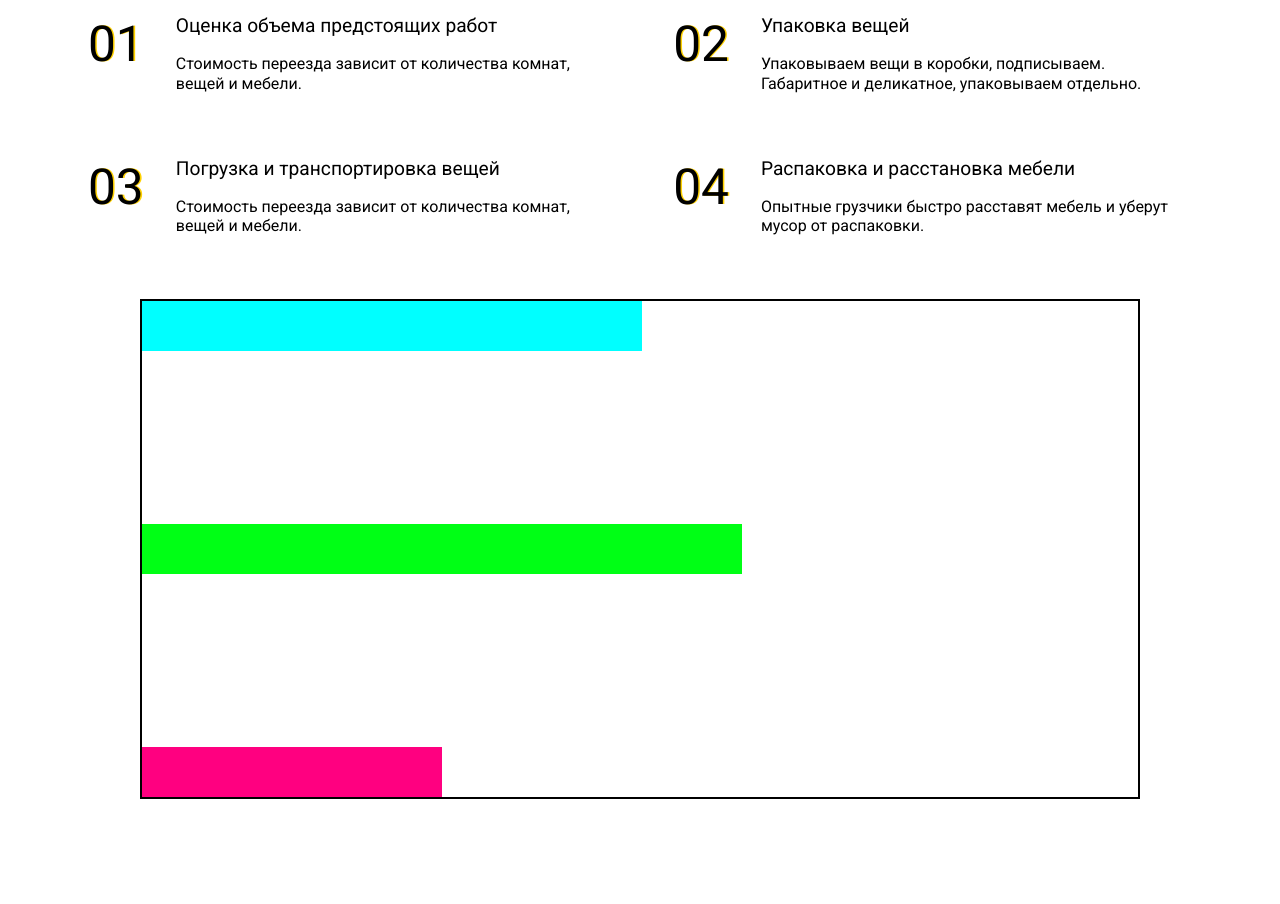
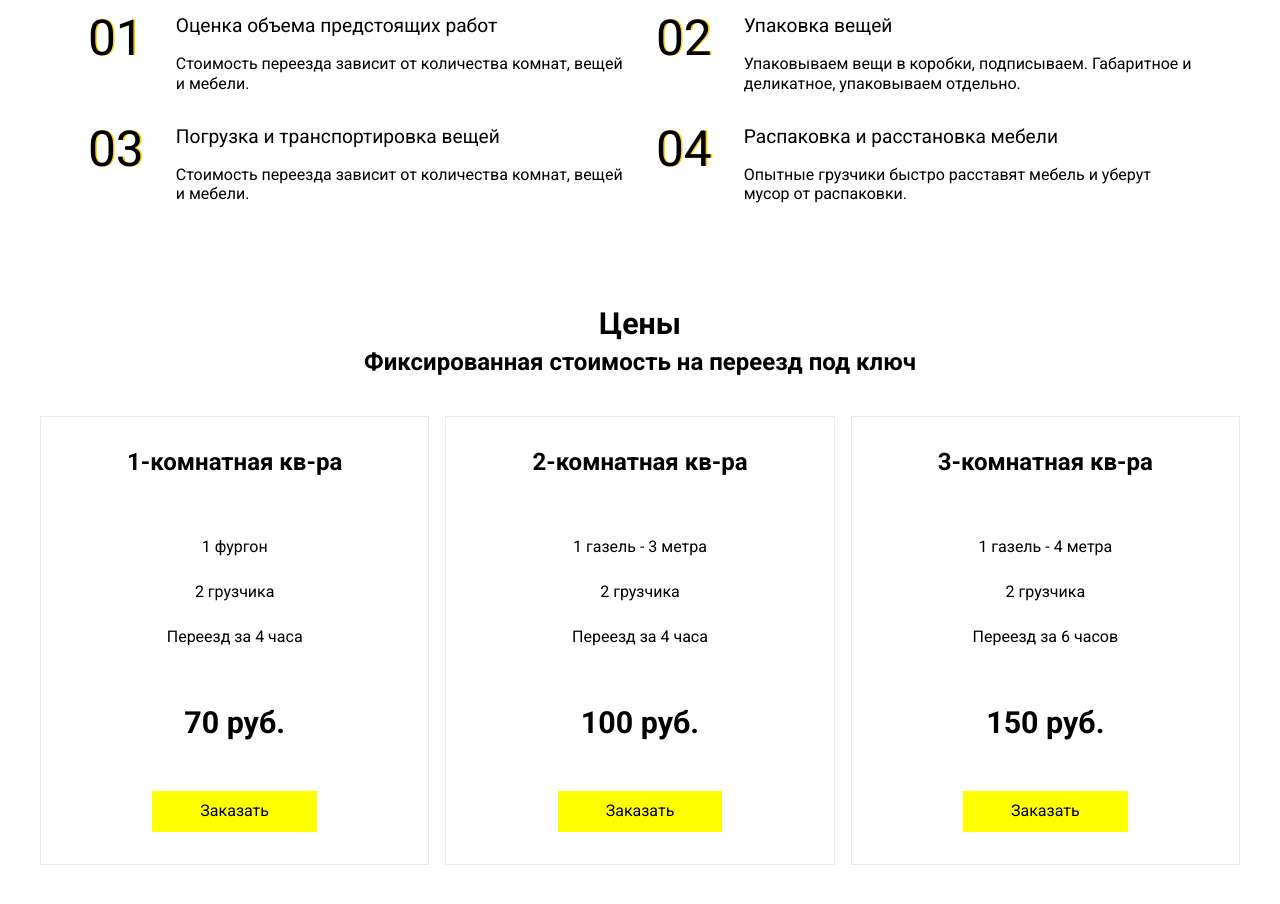
Before and after one commit to pezh2008/test3, a plain HTML site: page index.html in a window 1280 px wide. Shown: the part 880-1784 px from the top of the page. Before the commit the page ends 1679 px from the top, so only its background shows below. Drawn offline with Linux system fonts and the light colour scheme.

Commit message:
ct-2: - finish

```diff
--- /dev/null
+++ b/css/price.css
@@ -0,0 +1,115 @@
+.price__contaner {
+    max-width: 78rem;
+    margin: 0 auto 6rem auto;
+    padding: 6rem 1.5rem 0 1.5rem;
+}
+
+.price__title {
+    text-align: center;
+    font-weight: 600;
+    font-size: 1.9rem;
+    line-height: 3.1rem;
+}
+
+.price__subtitle {
+    text-align: center;
+    font-weight: 600;
+    font-size: 1.5rem;
+    line-height: 1.7rem;
+    margin: 0px 0px 2.5rem 0px;
+}
+
+.price__content {
+    display: grid;
+    grid-template-columns: 1fr 1fr 1fr;
+    gap: 1rem;
+}
+
+.price__card {
+    border: 1px solid #EBEBEB;
+    padding: 2rem 1rem;
+}
+
+.price__card:hover {
+    border: 1px solid var(--yellow);
+}
+
+.price__items {}
+
+.price__flat {}
+
+.price__room {
+    font-weight: 600;
+    font-size: 1.5rem;
+    line-height: 1.7rem;
+    text-align: center;
+    margin: 0px 0px 3.8rem 0px;
+}
+
+.price__van {
+    font-weight: normal;
+    font-size: 1rem;
+    line-height: 1.2rem;
+    text-align: center;
+    margin: 0 0 1.6rem 0;
+}
+
+.price__loader {
+    font-weight: normal;
+    font-size: 1rem;
+    line-height: 1.2rem;
+    text-align: center;
+    margin: 0 0 1.6rem 0;
+}
+
+.price__time {
+    font-weight: normal;
+    font-size: 1rem;
+    line-height: 1.2rem;
+    text-align: center;
+    margin: 0 0 3.8rem 0;
+}
+
+.price__price {
+    margin: 0 0 3.25rem 0;
+    font-style: normal;
+    font-weight: 600;
+    font-size: 1.9rem;
+    line-height: 2rem;
+    text-align: center;
+}
+
+.price__button {
+    display: flex;
+    justify-content: center;
+}
+
+.price__button span {
+    background-color: yellow;
+    padding: 0.8rem 3rem 0.8rem 3rem;
+    cursor: pointer;
+}
+
+.price__button span:hover {
+    background-color: rgb(240, 240, 86);
+}
+
+.price__text {
+    font-style: normal;
+    font-weight: 500;
+    font-size: 1.25rem;
+    line-height: 1.5rem;
+    text-align: center;
+}
+
+@media(max-width: 760px) {
+    .price__content {
+        grid-template-columns: 1fr 1fr;
+    }
+}
+
+@media(max-width: 480px) {
+    .price__content {
+        grid-template-columns: 1fr;
+    }
+}
--- a/css/steps.css
+++ b/css/steps.css
@@ -1,4 +1,3 @@
-
 .steps__contaner {
     max-width: 72rem;
     margin: 0 auto;
@@ -11,40 +10,30 @@
     font-size: 1.9rem;
     line-height: 2.1rem;
     margin: 0px 0px 4.1rem 0px;
-
 }
 
 .steps__content {
-    display: flex;
-    flex-wrap: wrap;
-    justify-content: space-between;
+    display: grid;
+    grid-template-columns: 1fr 1fr;
+    gap: 2rem;
+}
 
-
-}
 .step {
-    width: 47%;
-    margin: 0px 0px 4rem 0px;
     display: flex;
     gap: 2rem;
-
-
-
 }
 
 .step__number {
     font-weight: 300;
     font-size: 3.1rem;
-    line-height: 3.8rem;
-    text-shadow: 0.1rem  0px #FED100;;
-
-
+    text-shadow: 0.1rem 0px #FED100;
 }
 
 .step__title {
-    font-weight: 31rem;
+    font-weight: 500;
     font-size: 1.2rem;
     line-height: 1.5rem;
-    margin: 0px 0px 1rem 0px ;
+    margin: 0px 0px 1rem 0px;
 }
 
 .step__text {
@@ -52,76 +41,17 @@
     line-height: 1.2rem;
 }
 
-
-@media( max-width: 860px ){
-    .steps__content{
-        display: flex;
-        flex-direction: column;
+@media(max-width:480px) {
+    .steps__content {
+        grid-template-columns: 1fr;
+    }
+    .step {
         align-items: center;
     }
-    .step__number{
-        font-size: 5.6rem;
-        font-weight: 300;
-        line-height: 6.9rem;
+    .step__text {
+        display: none;
     }
-    .step__title{
-        font-weight: 500;
-        font-size: 1.5rem;
-        list-style: 2rem;
+    .step__title {
+        margin: 0;
     }
-    .step__text{
-        font-size: 1rem;
-        line-height: 1.3rem;
-    }
-    }
-@media( max-width: 480px ){
-
- .steps__content{
-
-
-         }
-
-        .step__number{
-            font-size: 5.6rem;
-            font-weight: 300;
-            line-height: 6.9rem;
-        }
-        .step__title{
-            font-weight: 500;
-            font-size: 1.5rem;
-            list-style: 2rem;
-        }
-        .step__text{
-            font-size: 1rem;
-            line-height: 1.3rem;
-        }
-    }
-
-.test {
-    display: flex;
-    width: 1000px;
-    margin: 0 auto;
-    flex-direction: column;
-    justify-content: space-between;
-    height: 500px;
-    border: 2px solid black;
 }
-.test1 {
-    height: 50px;
-    width: 500px;
-    background-color: aqua;
-
-}
-
-.test2 {
-    height: 50px;
-    width: 600px;
-    background-color: rgb(0, 255, 21);
-}
-
-.test3 {
-    height: 50px;
-    width: 300px;
-    background-color: rgb(255, 0, 128);
-
-}
--- a/css/style1.css
+++ b/css/style.css
@@ -1,9 +1,9 @@
 @import url(./baner.css);
 @import url(./steps.css);
-
+@import url(./price.css);
 *,
 *::before,
-*::after{
+*::after {
     margin: 0;
     padding: 0;
     border: 0;
@@ -13,10 +13,12 @@
 li {
     list-style: none;
 }
+
 a,
 a:visited {
     text-decoration: none;
 }
+
 a:hover {
     text-decoration: none;
 }
@@ -38,6 +40,7 @@ img {
 html {
     font-size: 16px;
 }
+
 body {
     font-family: 'Comforter', cursive;
     font-family: 'Roboto', sans-serif;
@@ -46,12 +49,8 @@ body {
     --black: #333333;
     --red: #FF352B;
     --white: #fff;
-
-
 }
 
 .wrapper {
-
     overflow: hidden;
-
 }
--- a/index.html
+++ b/index.html
@@ -1,5 +1,6 @@
 <!DOCTYPE html>
 <html lang="en">
+
 <head>
     <meta charset="UTF-8">
     <meta http-equiv="X-UA-Compatible" content="IE=edge">
@@ -7,9 +8,10 @@
     <link rel="preconnect" href="https://fonts.googleapis.com">
     <link rel="preconnect" href="https://fonts.gstatic.com" crossorigin>
     <link href="https://fonts.googleapis.com/css2?family=Comforter&family=Roboto:wght@400;700&display=swap" rel="stylesheet">
-    <link rel="stylesheet" href="/css/style1.css">
+    <link rel="stylesheet" href="/css/style.css">
     <title>Document</title>
 </head>
+
 <body>
 
     <div class="wrapper">
@@ -24,11 +26,11 @@
                         <li class="header__link">Контакты</li>
                     </nav>
                     <div class="header__phone">8(029)-999-12-13</div>
+                    <span class="header__burger"></span>
                 </header>
                 <div class="banner__content">
                     <div class="banner__calumn">
-                        <h1 class="banner__title">Квартирные <br>
-                            переезды </h1>
+                        <h1 class="banner__title">Квартирные <br> переезды </h1>
                         <p class="banner__subtitle">По Бресту и области
                         </p>
                         <div class="banner__button">Заказать</div>
@@ -36,18 +38,18 @@
 
                             <div class="banner__plus">
                                 <img src="/img/truck (2).png" alt="icon">
-                                <p>Более 800 <br>
-                                    переездов</p>
+                                <p>Более 800 <br> переездов
+                                </p>
                             </div>
                             <div class="banner__plus">
                                 <img src="/img/triggerTwo.png" alt="icon">
-                                <p>Бережная <br>
-                                    упаковка</p>
+                                <p>Бережная <br> упаковка
+                                </p>
                             </div>
                             <div class="banner__plus">
                                 <img src="/img/money.png" alt="icon">
-                                <p>Фиксированная <br>
-                                    цена</p>
+                                <p>Фиксированная <br> цена
+                                </p>
                             </div>
                         </div>
                     </div>
@@ -73,7 +75,7 @@
                     <p class="step__number">02</p>
                     <div>
                         <h2 class="step__title">Упаковка вещей</h2>
-                        <p class="step__text">Упаковываем вещи в коробки, подписываем. Габаритное и деликатное,  упаковываем отдельно. </p>
+                        <p class="step__text">Упаковываем вещи в коробки, подписываем. Габаритное и деликатное, упаковываем отдельно. </p>
                     </div>
                 </div>
                 <div class="step">
@@ -93,10 +95,65 @@
                 </div>
             </div>
         </div>
-            <div class="test">
-                <div class="test1"></div>
-                <div class="test2"></div>
-                <div class="test3"></div>
+        <div class="price__contaner">
+            <h2 class="price__title">Цены </h2>
+            <h3 class="price__subtitle">Фиксированная стоимость на переезд под ключ </h3>
+            <div class="price__content">
+                <div class="price__card">
+
+
+                    <h3 class="price__room">1-комнатная кв-ра </h3>
+
+                    <div class="price__items">
+                        <p class="price__van">1 фургон</p>
+                        <p class="price__loader">2 грузчика</p>
+                        <p class="price__time">Переезд за 4 часа</p>
+                    </div>
+
+                    <h3 class="price__price">70 руб.</h3>
+
+                    <div class="price__button">
+                        <span>Заказать</span>
+                    </div>
+
+                </div>
+                <div class="price__card">
+
+
+                    <h3 class="price__room">2-комнатная кв-ра </h3>
+
+                    <div class="price__items">
+                        <p class="price__van">1 газель - 3 метра </p>
+                        <p class="price__loader">2 грузчика</p>
+                        <p class="price__time">Переезд за 4 часа</p>
+                    </div>
+
+                    <h3 class="price__price">100 руб.</h3>
+
+                    <div class="price__button">
+                        <span>Заказать</span>
+                    </div>
+
+                </div>
+                <div class="price__card">
+
+
+                    <h3 class="price__room">3-комнатная кв-ра</h3>
+
+                    <div class="price__items">
+                        <p class="price__van">1 газель - 4 метра</p>
+                        <p class="price__loader">2 грузчика</p>
+                        <p class="price__time">Переезд за 6 часов</p>
+                    </div>
+
+                    <h3 class="price__price">150 руб.</h3>
+
+                    <div class="price__button">
+                        <span>Заказать</span>
+                    </div>
+
+                </div>
+            </div>
         </div>
 
     </div>
```
Also changed, not shown: css/baner.css (+70 -29 lines). Lines whose indentation alone changed are shown as unchanged.
